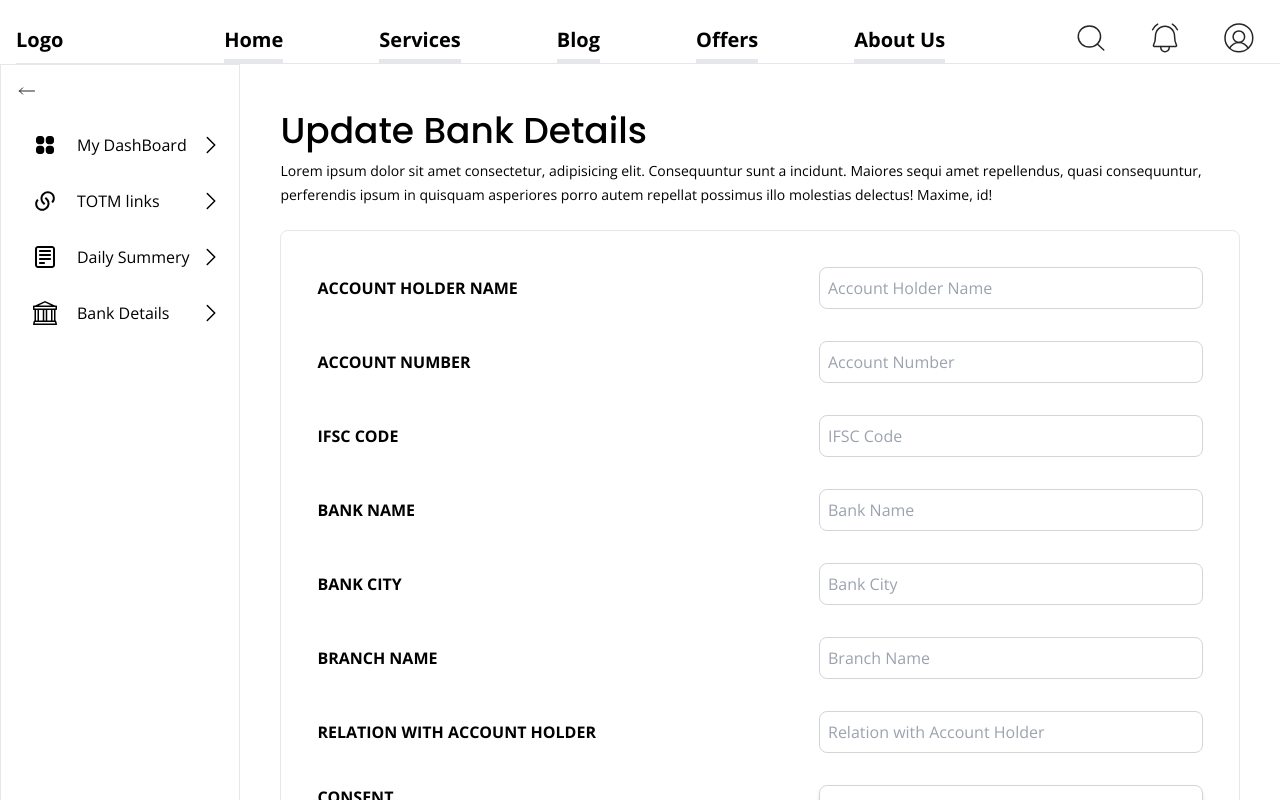
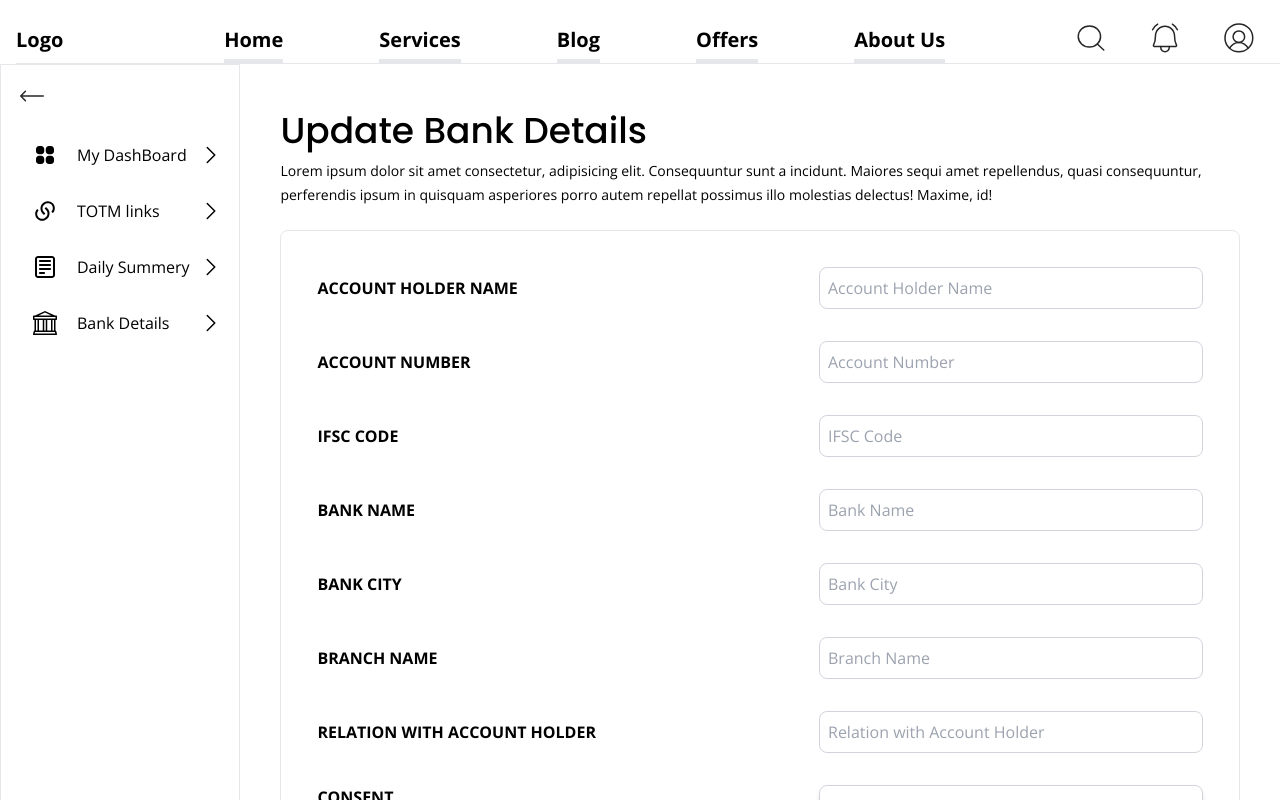
Before and after one commit to tikusoumo/Bank-details-management-app, a React (Vite) app: page / in a window 1280 px wide. Both pictures are taken after a click on the link 27 px from the left and 91 px from the top of the page. Shown: the top 800 px of the page. Built offline with nearby package versions, Linux system fonts and the light colour scheme.

Commit message:
svg component

```diff
--- a/src/Components/Sidebar.jsx
+++ b/src/Components/Sidebar.jsx
@@ -1,4 +1,7 @@
 import { useState } from "react";
+
+import ArrowNav from "../assets/Arrow-nav";
+import MenuSvg from "../assets/MenuSvg";
 import Menu from "./Menu";
 
 export default function Sidebar() {
@@ -16,10 +19,9 @@ export default function Sidebar() {
       >
         <div className="arrow-nav ml-4 py-4 w-5 hidden md:block">
           <a href="#" onClick={handleMenu}>
-            <img
-              className={``}
-              src={`./src/assets/${isToggleMenu?"Arrow-nav.svg":"Menu.svg"}`}
-            />
+
+             {isToggleMenu ? <ArrowNav /> : <MenuSvg />}
+
           </a>
         </div>
 
--- /dev/null
+++ b/src/assets/Arrow-nav.jsx
@@ -0,0 +1,26 @@
+
+
+export default function ArrowNav() {
+  return (
+    <>
+      <svg
+        width="30"
+        height="30"
+        viewBox="0 0 30 30"
+        fill="none"
+        xmlns="http://www.w3.org/2000/svg"
+      >
+        <g id="Frame">
+          <path
+            id="Vector"
+            d="M8.4375 19.6875L3.75 15M3.75 15L8.4375 10.3125M3.75 15H26.25"
+            stroke="#262626"
+            strokeWidth="1.5"
+            strokeLinecap="round"
+            strokeLinejoin="round"
+          />
+        </g>
+      </svg>
+    </>
+  );
+}
--- /dev/null
+++ b/src/assets/MenuSvg.jsx
@@ -0,0 +1,23 @@
+
+
+export default function MenuSvg() {
+  return (
+    <>
+      <svg
+        width="20"
+        height="20"
+        viewBox="0 0 20 20"
+        fill="none"
+        xmlns="http://www.w3.org/2000/svg"
+      >
+        <g id="Frame">
+          <path
+            id="Vector"
+            d="M17.6562 3.125H2.34375C2.25781 3.125 2.1875 3.19531 2.1875 3.28125V4.53125C2.1875 4.61719 2.25781 4.6875 2.34375 4.6875H17.6562C17.7422 4.6875 17.8125 4.61719 17.8125 4.53125V3.28125C17.8125 3.19531 17.7422 3.125 17.6562 3.125ZM17.6562 15.3125H2.34375C2.25781 15.3125 2.1875 15.3828 2.1875 15.4688V16.7188C2.1875 16.8047 2.25781 16.875 2.34375 16.875H17.6562C17.7422 16.875 17.8125 16.8047 17.8125 16.7188V15.4688C17.8125 15.3828 17.7422 15.3125 17.6562 15.3125ZM17.6562 9.21875H2.34375C2.25781 9.21875 2.1875 9.28906 2.1875 9.375V10.625C2.1875 10.7109 2.25781 10.7812 2.34375 10.7812H17.6562C17.7422 10.7812 17.8125 10.7109 17.8125 10.625V9.375C17.8125 9.28906 17.7422 9.21875 17.6562 9.21875Z"
+            fill="black"
+          />
+        </g>
+      </svg>
+    </>
+  );
+}
```
Also changed, not shown: src/assets/Arrow-nav.svg (deleted), src/assets/Menu.svg (deleted).
